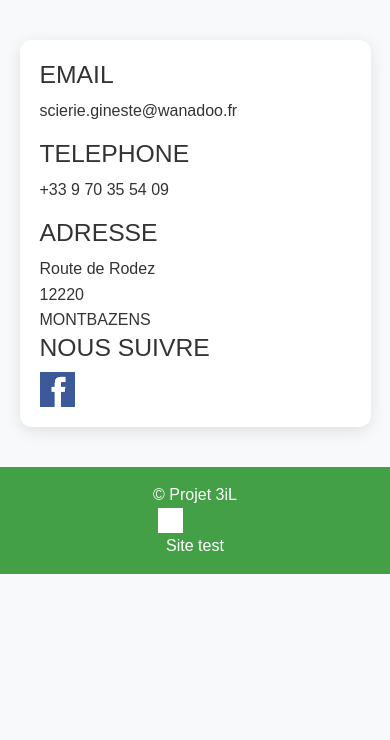
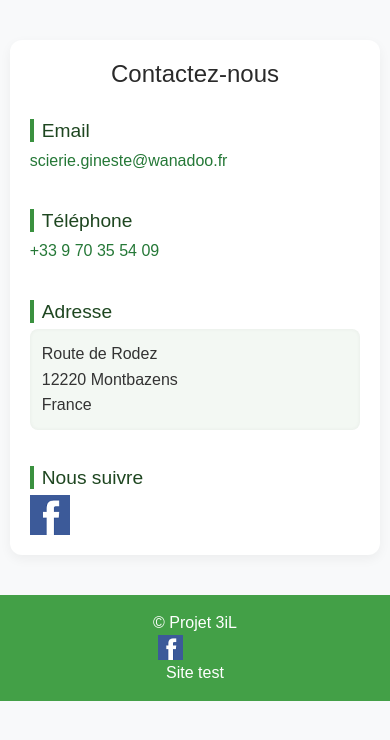
Before and after one commit to MAELYS-FOTSO/EcoConception, a PHP site: page /contact.php in a window 390 px wide. Shown: the part 71-811 px from the top of the page. Run offline with PHP 8.4, Linux system fonts and the light colour scheme.

Commit message:
modification contact et video

```diff
--- a/site/contact.php
+++ b/site/contact.php
@@ -2,70 +2,92 @@
 session_start();
 ?>
 <!DOCTYPE html>
+<html lang="fr-FR">
+<head>
+  <meta charset="UTF-8">
+  <meta name="viewport" content="width=device-width, initial-scale=1.0">
+  <meta name="description" content="Contactez la Scierie Gineste pour toute demande d'information, de devis ou de partenariat. Téléphone, e-mail et adresse disponibles.">
+  <title>Contact | Scierie Gineste - Bois et gestion durable</title>
 
-<html lang="fr">
+  <!-- SEO Open Graph -->
+  <meta property="og:title" content="Contact | Scierie Gineste">
+  <meta property="og:description" content="Contactez la Scierie Gineste pour toute demande d'information.">
+  <meta property="og:type" content="website">
 
-<head>
-	<title>Contact</title>
-
-	<meta name="description" content="Scierie">
-	<meta name="viewport" content="width=device-width, initial-scale=1.0">
-
-	<link rel="stylesheet" href="content/style.css">
+  <!-- Styles -->
+  <link rel="preload" href="content/style.css" as="style">
+  <link rel="stylesheet" href="content/style.css" media="all">
   <link rel="stylesheet" href="libs/font-awesome.min.css">
 
+  <!-- Favicon -->
+  <link rel="icon" type="image/png" href="images/favicon.png">
 </head>
 
 <body>
   <!--*************** MENU ***************-->
   <?php include "includes/header.php"; ?>
-	<script src="libs/jquery.min.js"></script>
-	<script type="text/javascript">
-		$(document).ready(function () {
+  <!--*************** END MENU ***************-->
 
-			$('.menu').click(function () {
+  <main id="contenu-principal" class="contactContainer">
+    <h1>Contactez-nous</h1>
 
-				$('ul').toggleClass('active');
-			})
-		})
-	</script>
-	<!--*************** END MENU ***************-->
-	<main >
-		<div class="contactContainer">
+    <section aria-labelledby="contact-email">
+      <h2 id="contact-email">Email</h2>
+      <p>
+        <a href="mailto:scierie.gineste@wanadoo.fr">scierie.gineste@wanadoo.fr</a>
+      </p>
+    </section>
 
-			<h2> EMAIL </h2>
-			<p> scierie.gineste@wanadoo.fr
+    <section aria-labelledby="contact-tel">
+      <h2 id="contact-tel">Téléphone</h2>
+      <p>
+        <a href="tel:+33970355409">+33 9 70 35 54 09</a>
+      </p>
+    </section>
 
-			<h2> TELEPHONE </h2>
-			<p> +33 9 70 35 54 09
+    <section aria-labelledby="contact-adresse">
+      <h2 id="contact-adresse">Adresse</h2>
+      <address>
+        Route de Rodez<br>
+        12220 Montbazens<br>
+        France
+      </address>
+    </section>
 
-			<div class="adresse">
-				<h2> ADRESSE </h2>
-				<ul>
-					<li> Route de Rodez
-					<li> 12220
-					<li> MONTBAZENS
-
+    <section aria-labelledby="contact-reseaux">
+      <h2 id="contact-reseaux">Nous suivre</h2>
+      <ul class="logo">
+        <li class="facebook">
+          <a href="https://www.facebook.com/Scierie-du-Fargal-613509152159633/"
+             target="_blank"
+             rel="noopener noreferrer"
+             aria-label="Page Facebook de la Scierie Gineste">
+            <img src="images/facebook.png"
+                 width="40"
+                 height="40"
+                 loading="lazy"
+                 alt="Logo Facebook Scierie Gineste">
+          </a>
+        </li>
       </ul>
-			</div>
-
-			<div class="reseauxSociaux">
-				<h2> NOUS SUIVRE </h2>
-
-				<ul class="logo">
-					<li class="facebook"><a href="https://www.facebook.com/Scierie-du-Fargal-613509152159633/"
-							target="_blank"><img src="images/facebook.png"></a></li>
-				</ul>
-			</div>
-
-		</div>
+    </section>
   </main>
 
   <!--*************** PIED DE PAGE ***************-->
   <?php include "includes/footer.php"; ?>
   <!--*************** PIED DE PAGE ***************-->
 
-
+  <!-- Script menu sans jQuery -->
+  <script defer>
+    document.addEventListener('DOMContentLoaded', function() {
+      const menuBtn = document.querySelector('.menu');
+      const navList = document.querySelector('ul');
+      if (menuBtn && navList) {
+        menuBtn.addEventListener('click', () => {
+          navList.classList.toggle('active');
+        });
+      }
+    });
+  </script>
 </body>
-
 </html>
--- a/site/content/style.css
+++ b/site/content/style.css
@@ -198,12 +198,20 @@ footer {
   width: 100%
 }
 
+video {
+max-width: 100%;
+width: 90%;
+margin: 20px auto;
+display: flex;
+justify-content: center;
+}
+
 footer img {
   vertical-align: middle;
   margin: 0 5px;
   width: 25px;
   height: 25px;
-  filter: brightness(0) invert(1);
+
   transition: transform .2s ease
 }
 
@@ -252,49 +260,7 @@ footer img:hover {
   display: block
 }
 
-.contactContainer {
-  max-width: 900px;
-  width: 90%;
-  margin: 40px auto;
-  display: flex;
-  flex-wrap: wrap;
-  justify-content: space-between;
-  background-color: #fff;
-  padding: 30px;
-  border-radius: 12px;
-  box-shadow: 0 4px 15px #0000001a
-}
 
-.rightContainer {
-  flex: 1;
-  min-width: 280px
-}
-
-.rightContainer>div {
-  margin-bottom: 25px
-}
-
-.rightContainer h2 {
-  color: #2e7d32;
-  font-size: 18px;
-  margin-bottom: 10px;
-  border-bottom: 2px solid #43a047;
-  display: inline-block;
-  padding-bottom: 5px
-}
-
-.rightContainer p,
-.rightContainer li {
-  font-size: 16px;
-  color: #333;
-  margin: 5px 0
-}
-
-.rightContainer ul {
-  list-style: none;
-  padding: 0;
-  margin: 0
-}
 
 .reseauxSociaux ul.logo {
   display: flex;
@@ -339,36 +305,110 @@ body {
   }
 }
 
-.rightContainer {
-  flex: 1;
-  min-width: 280px
+
+.contactContainer {
+  max-width: 900px;
+  width: 95%;
+  margin: 40px auto;
+  background-color: #fff;
+  padding: 24px 28px;
+  border-radius: 12px;
+  box-shadow: 0 4px 12px rgba(0, 0, 0, 0.05);
+  display: flex;
+  flex-direction: column;
+  gap: 24px;
+  transition: box-shadow 0.2s ease, transform 0.1s ease;
 }
 
-.rightContainer>div {
-  margin-bottom: 25px
+
+@media (prefers-reduced-motion: reduce) {
+  .contactContainer {
+    transition: none;
+  }
 }
 
-.rightContainer h2 {
-  color: #2e7d32;
-  font-size: 18px;
+.contactContainer h1 {
+  font-size: 1.8rem;
   margin-bottom: 10px;
-  border-bottom: 2px solid #43a047;
-  display: inline-block;
-  padding-bottom: 5px
+  color: #2a2a2a;
+  text-align: center;
 }
 
-.rightContainer p,
-.rightContainer li {
-  font-size: 16px;
-  color: #333;
-  margin: 5px 0
+.contactContainer h2 {
+  font-size: 1.3rem;
+  color: #1e4620;
+  margin-bottom: 6px;
+  border-left: 4px solid #3a913f;
+  padding-left: 8px;
 }
 
-.rightContainer ul {
+.contactContainer p,
+.contactContainer address,
+.contactContainer a {
+  font-size: 1rem;
+  line-height: 1.6;
+  color: #333;
+}
+
+.contactContainer address {
+  font-style: normal;
+  background: #f3f8f3;
+  padding: 12px;
+  border-radius: 8px;
+  box-shadow: inset 0 0 4px rgba(0, 0, 0, 0.05);
+}
+
+.contactContainer a {
+  color: #257837;
+  text-decoration: none;
+}
+
+.contactContainer a:hover,
+.contactContainer a:focus {
+  text-decoration: underline;
+}
+
+.reseauxSociaux ul {
   list-style: none;
+  display: flex;
+  gap: 12px;
   padding: 0;
-  margin: 0
 }
+
+.reseauxSociaux li {
+  display: inline-block;
+}
+
+.reseauxSociaux img {
+  width: 40px;
+  height: 40px;
+  border-radius: 6px;
+  transition: transform 0.2s ease;
+}
+
+.reseauxSociaux img:hover {
+  transform: scale(1.08);
+}
+
+@media (max-width: 768px) {
+  .contactContainer {
+    padding: 18px;
+    gap: 20px;
+  }
+
+  .contactContainer h1 {
+    font-size: 1.5rem;
+  }
+
+  .contactContainer h2 {
+    font-size: 1.2rem;
+  }
+
+  .reseauxSociaux ul {
+    justify-content: center;
+  }
+}
+
 
 .reseauxSociaux ul.logo {
   display: flex;
@@ -423,3 +463,8 @@ a {
 a:hover {
   color: #2e7d32
 }
+
+@media (max-width: 480px) {
+  .video-wrapper { border-radius: 6px; }
+  .video-wrapper .play-overlay { width: 52px; height: 52px; font-size: 18px; }
+}
```
Also changed, not shown: site/video.php (+38 -33 lines). Lines whose indentation alone changed are shown as unchanged.
